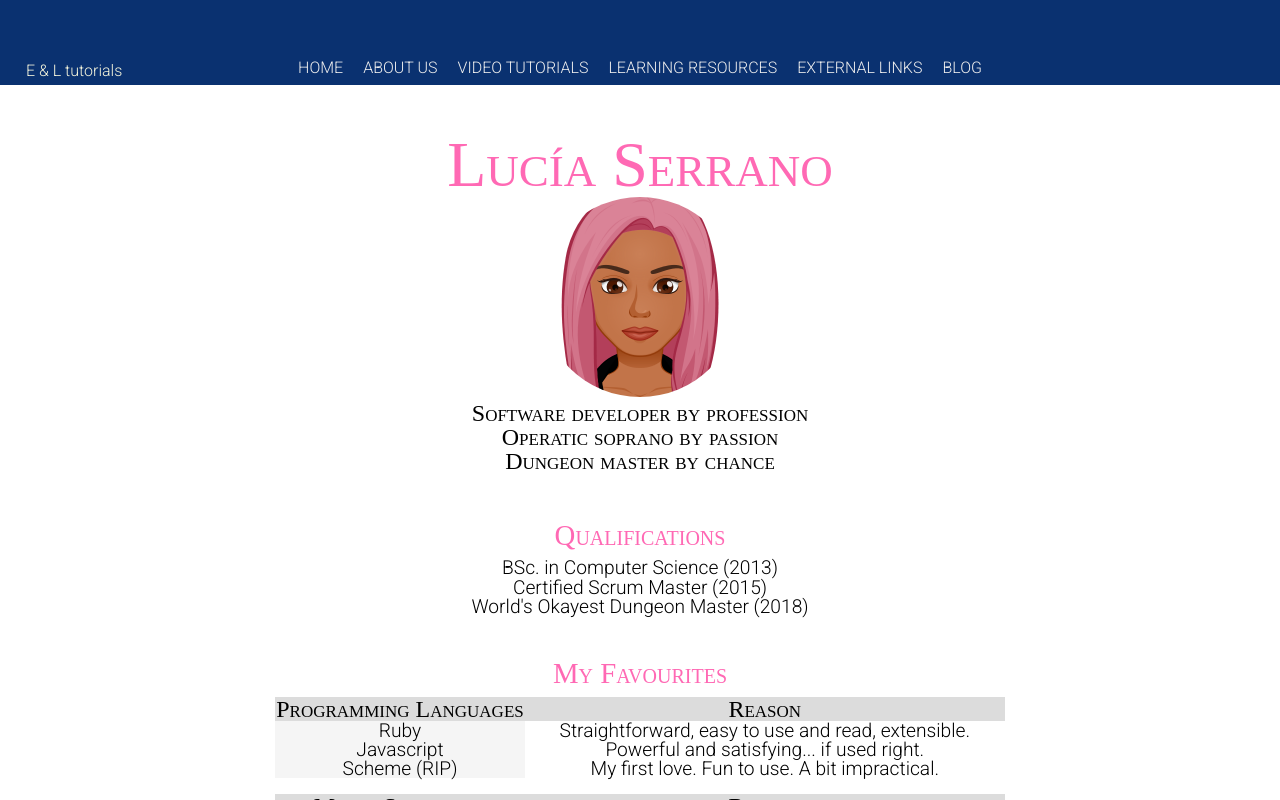
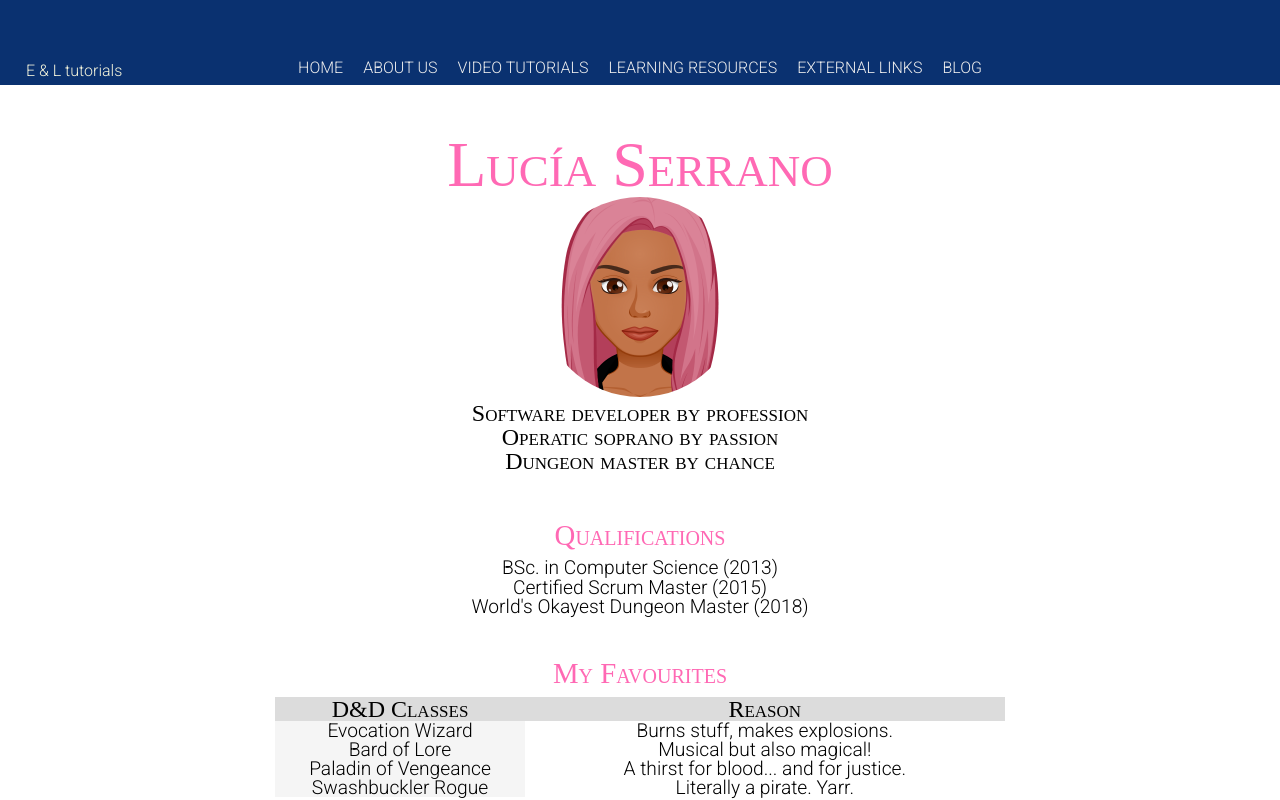
Before and after one commit to arisasdf/c-uni-react-exercise, a React (Create React App) app: page /about/lucia in a window 1280 px wide. Shown: the top 800 px of the page. Built offline with nearby package versions, Linux system fonts and the light colour scheme; a web font is replaced by a local one.

Commit message:
Oh hi there! Welcome. I'm just doing one last tweak so this repo looks nice for you. Have a good stay.

```diff
--- a/src/components/ProfileLucia.js
+++ b/src/components/ProfileLucia.js
@@ -27,22 +27,26 @@ class ProfileLucia extends Component {
 							<table>
 			<thead>
 				<tr>
-								<th>Programming Languages</th>
+					<th>D&D Classes</th>
 					<th>Reason</th>
 				</tr>
 			</thead>
 			<tbody>
 				<tr>
-								<td>Ruby</td>
-								<td>Straightforward, easy to use and read, extensible.</td>
+					<td>Evocation Wizard</td>
+					<td>Burns stuff, makes explosions.</td>
 				</tr>
 				<tr>
-								<td>Javascript</td>
-								<td>Powerful and satisfying... if used right.</td>
+					<td>Bard of Lore</td>
+					<td>Musical but also magical!</td>
 				</tr>
 				<tr>
-								<td>Scheme (RIP)</td>
-								<td>My first love. Fun to use. A bit impractical.</td>
+					<td>Paladin of Vengeance</td>
+					<td>A thirst for blood... and for justice.</td>
+				</tr>
+				<tr>
+					<td>Swashbuckler Rogue</td>
+					<td>Literally a pirate. Yarr.</td>
 				</tr>
 			</tbody>
 		</table>
--- a/src/components/Profile_Eme.js
+++ b/src/components/Profile_Eme.js
@@ -6,7 +6,7 @@ class Profile_Eme extends Component {
       <div>
         <div className="flex-container Profile_page2">
           <div className="Profile_page2_left">
-            <img src={"/menu.png"} alt="my pix" width="180" height="180" />
+            <img src="/img/eme-photo.png" alt="my pix" width="180" height="180" />
             <h1>EFFIOM</h1>
             <i>Eme Umoh</i>
 
```
Lines whose indentation alone changed are shown as unchanged.
